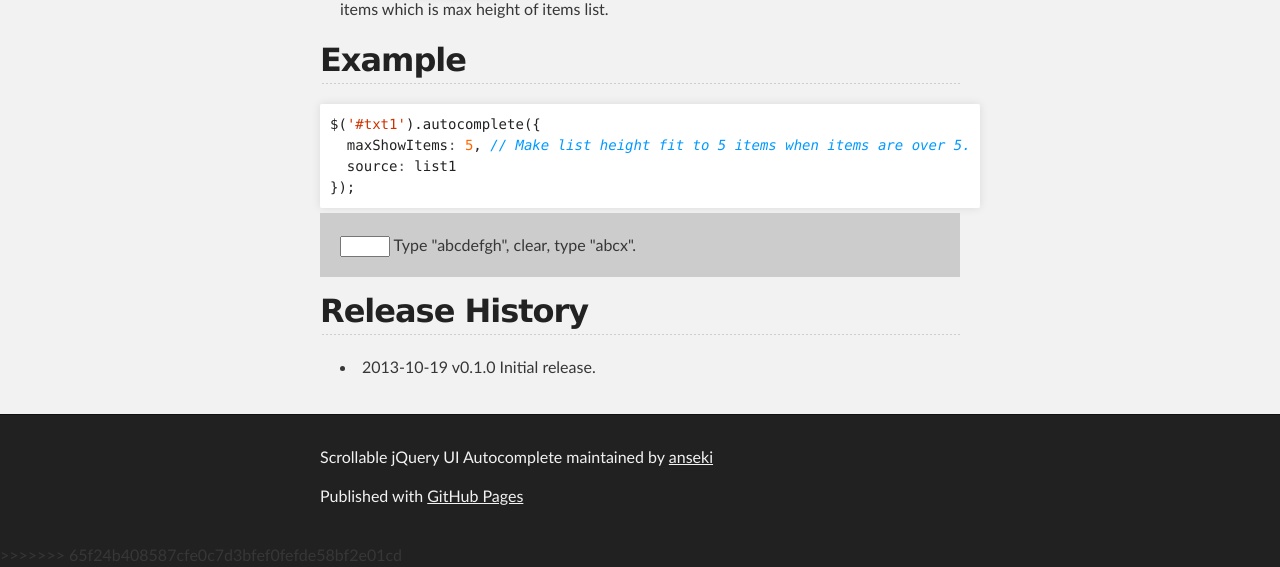
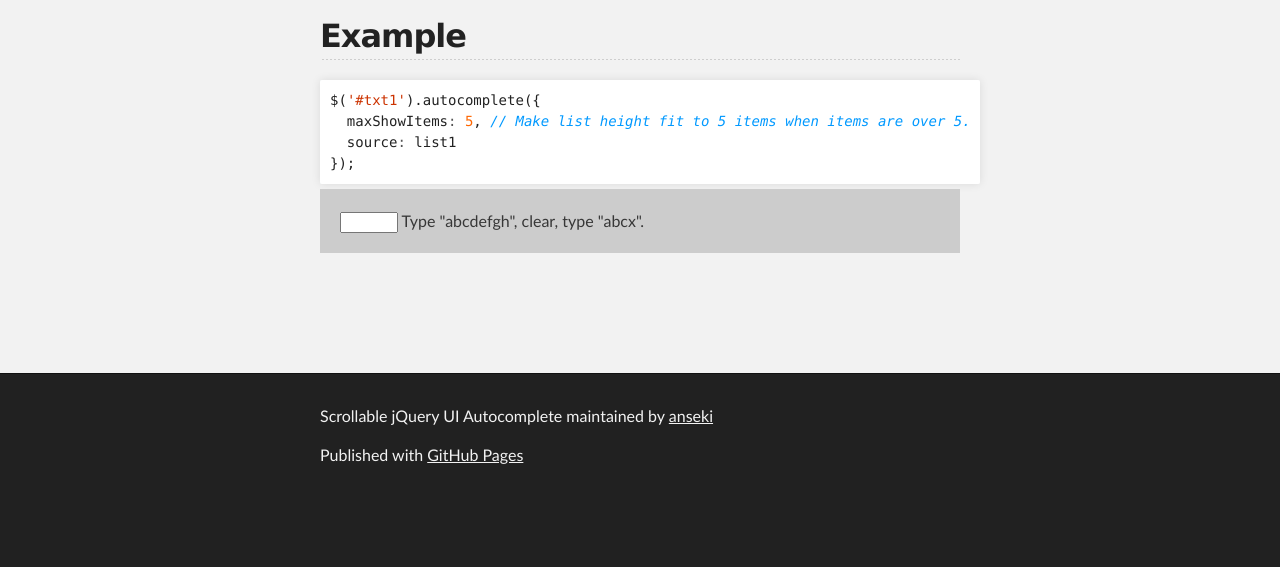
Before and after one commit to anseki/jquery-ui-autocomplete-scroll, a plain HTML site: page index.html in a window 1280 px wide. Shown: the part 731-1298 px from the top of the page. After the commit the page ends 1233 px from the top, so only its background shows below. Drawn offline with nearby package versions, Linux system fonts and the light colour scheme.

Commit message:
Add GitHub Pages

```diff
--- a/index.html
+++ b/index.html
@@ -1,6 +1,3 @@
-<<<<<<< HEAD
-My GitHub Page
-=======
 <!DOCTYPE html>
 <html>
 
@@ -61,7 +58,7 @@ CSS <code>max-height</code>, <code>overflow-y</code> and <code>padding-right</co
 <span class="p">});</span>
 </pre></div>
 
-<div style="margin: 5px 0 10px; padding: 20px; background-color: #ccc;">
+<div style="margin: 5px 0 100px; padding: 20px; background-color: #ccc;">
 <input type="text" value="" id="txt1" style="width: 50px;"> Type "abcdefgh", clear, type "abcx".
 </div>
 <script>
@@ -82,12 +79,6 @@ $('#txt1').autocomplete({
 });
 </script>
 
-<h2>
-<a name="release-history" class="anchor" href="#release-history"><span class="octicon octicon-link"></span></a>Release History</h2>
-
-<ul>
-<li>2013-10-19           v0.1.0          Initial release.</li>
-</ul>
       </section>
     </div>
 
@@ -103,4 +94,3 @@ $('#txt1').autocomplete({
 
   </body>
 </html>
->>>>>>> 65f24b408587cfe0c7d3bfef0fefde58bf2e01cd
```
